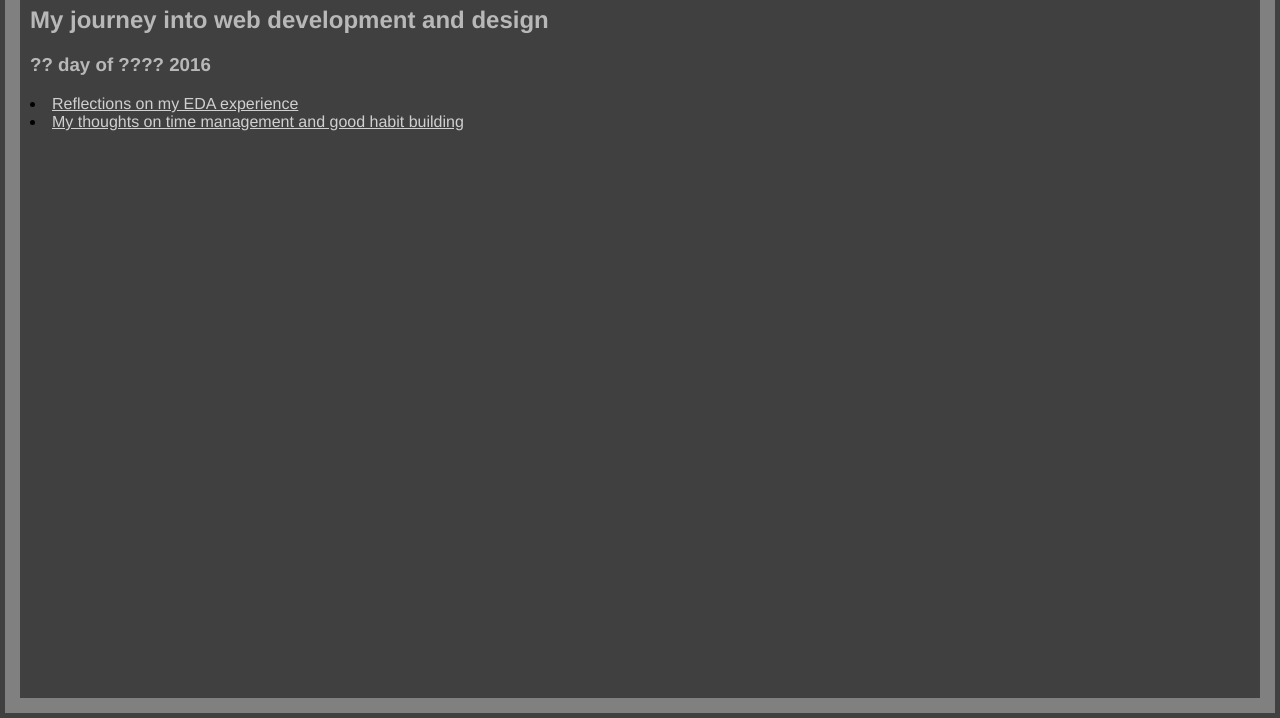
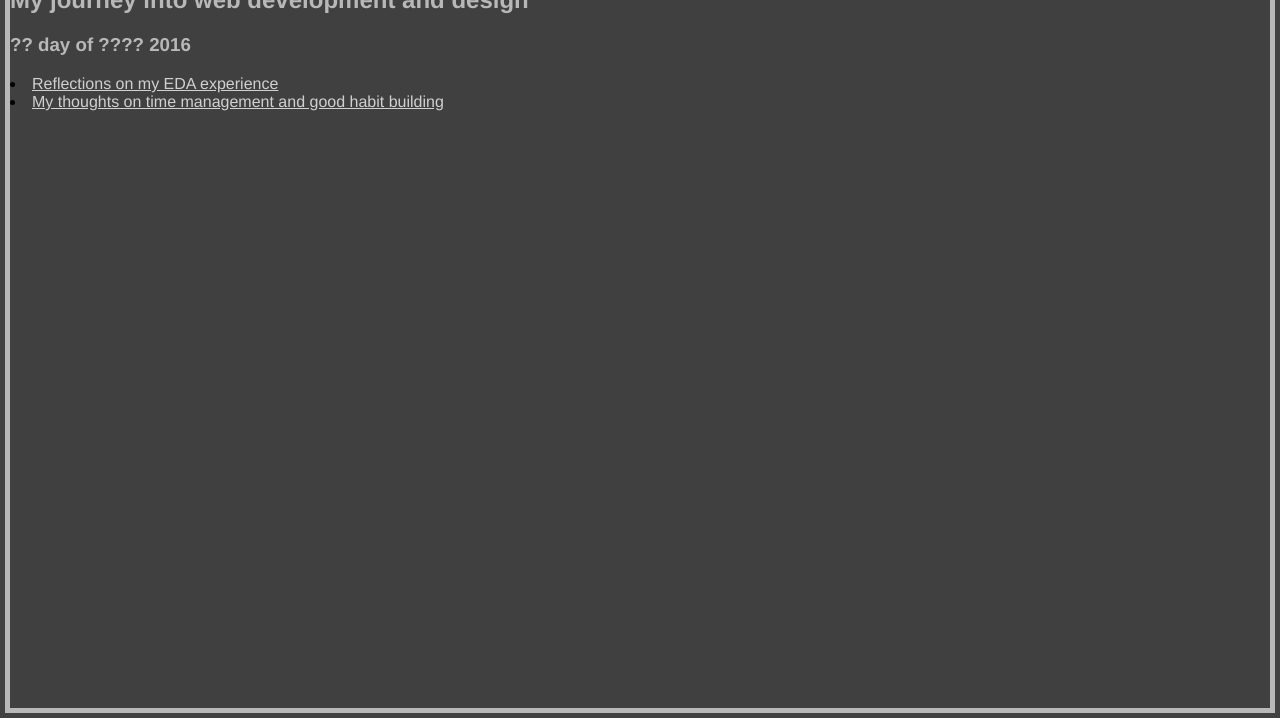
Before and after one commit to kamon-harrell/kamon-harrell-old-site-repo, a plain HTML site: page index.html in a window 1280 px wide. Shown: the part 82-800 px from the top of the page. Drawn offline with Linux system fonts and the light colour scheme.

Commit message:
addition of padding test

```diff
--- a/styles/main.css
+++ b/styles/main.css
@@ -2,8 +2,7 @@ body {
   background-color:#404040;
   font-family: helvetica;
   margin: 5px 5px 5px 5px;
-  border: 15px solid gray;
-  padding: 10px 10px 10px 10px ;
+  border: 5px solid #B8B8B8;
 }
 
  h1, h2, h3 {
```
